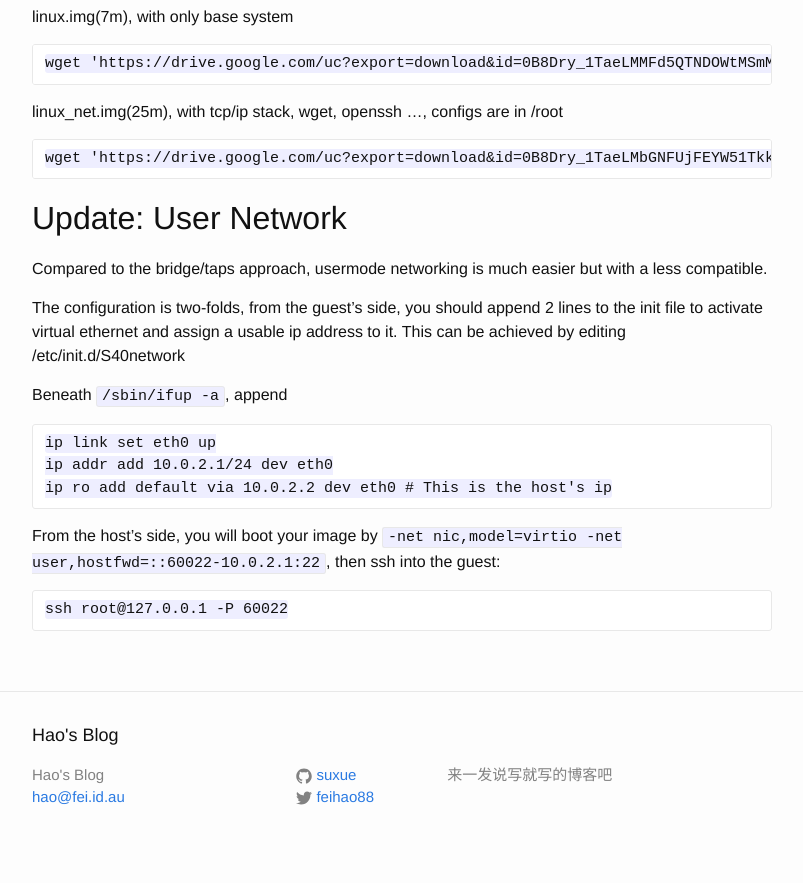
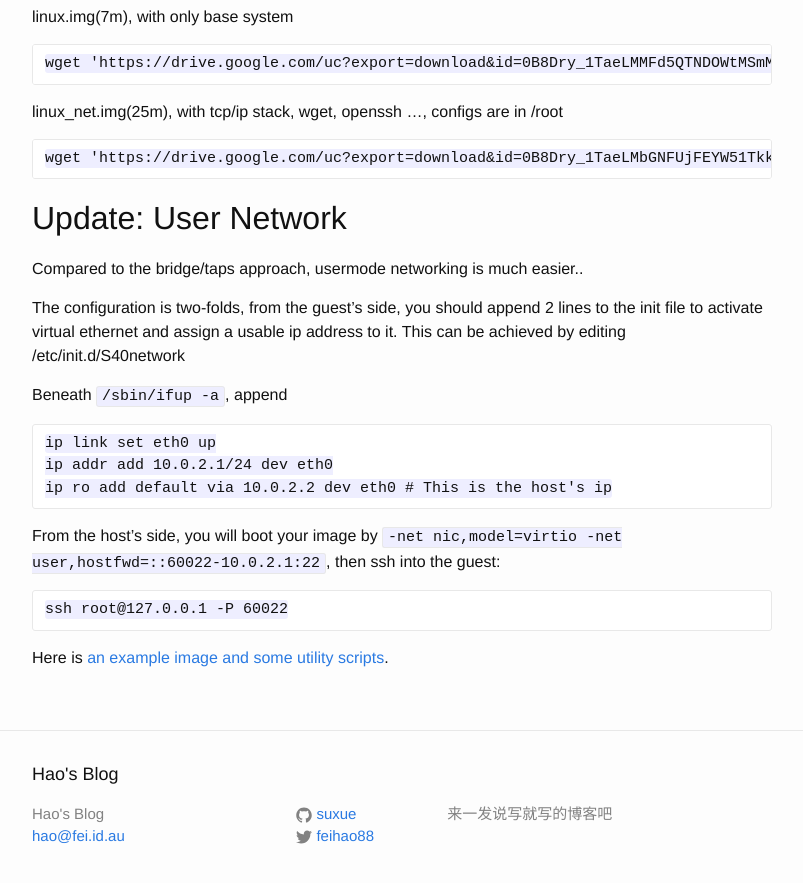
Before and after one commit to suxue/jekyllsite, a Jekyll site: the page built from _posts/2014-08-14-Build-Linux-for-qemu.markdown, in a window 1280 px wide and 900 px high, scrolled down 2820 px. Shown: the top 883 px of the window, without its empty margins (238-1041 px from the left). Built offline with Jekyll 4.4.1, drawn with Linux system fonts in a browser that asks for light colours.

Commit message:
add image file

```diff
--- a/_posts/2014-08-14-Build-Linux-for-qemu.markdown
+++ b/_posts/2014-08-14-Build-Linux-for-qemu.markdown
@@ -139,8 +139,7 @@ linux_net.img(25m), with tcp/ip stack, wget, openssh ..., configs are in /root
 Update: User Network
 ---------------------
 
-Compared to the bridge/taps approach, usermode networking is much easier but with
-a less compatible.
+Compared to the bridge/taps approach, usermode networking is much easier..
 
 The configuration is two-folds, from the guest's side, you should append 2
 lines to the init file to activate virtual ethernet and assign a usable ip address
@@ -156,3 +155,5 @@ From the host's side, you will boot your image by
 `-net nic,model=virtio  -net user,hostfwd=::60022-10.0.2.1:22`, then ssh into the guest:
 
     ssh root@127.0.0.1 -P 60022
+
+Here is [an example image and some utility scripts](https://docs.google.com/file/d/0B8Dry_1TaeLMdFYzdEZFanlRV00/edit).
```
